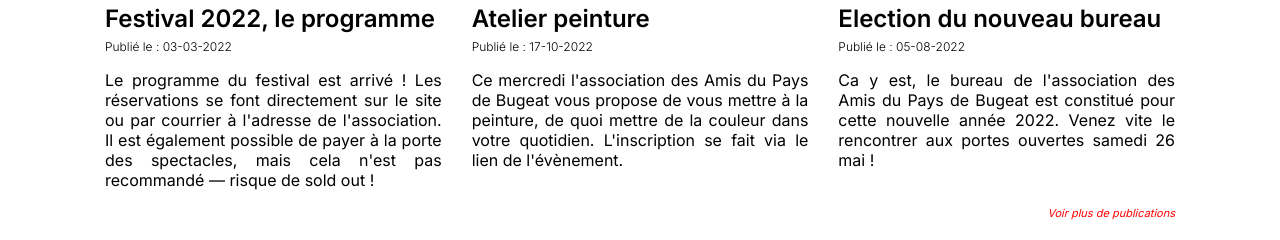
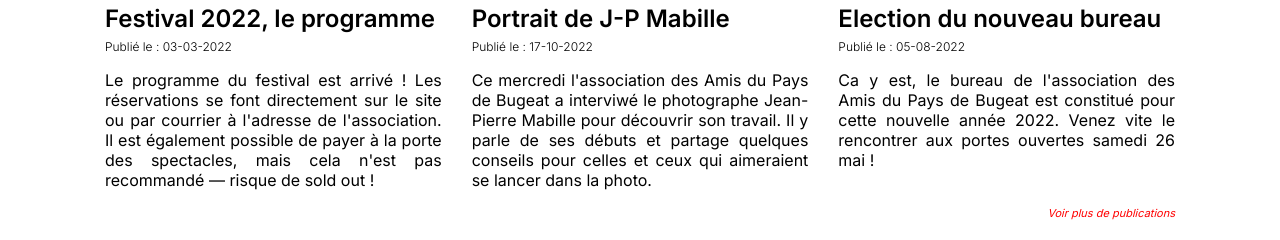
Before and after one commit to elarchi/lesamisdebugeat, a React (Create React App) app: page /home in a window 1280 px wide. Shown: the part 1725-1965 px from the top of the page. Built offline with nearby package versions, Linux system fonts and the light colour scheme.

Commit message:
css homepage done

```diff
--- a/src/pages/Home/Home.js
+++ b/src/pages/Home/Home.js
@@ -41,10 +41,10 @@ const Home = () => {
       url: "https://res.cloudinary.com/dn7zdnm89/image/upload/v1653562048/lesAmisDuPaysDeBugeat/affiche-festival_yugxq2.png",
     },
     middle: {
-      title: "Atelier peinture",
+      title: "Portrait de J-P Mabille",
       date: "Publié le : 17-10-2022",
-      text: "Ce mercredi l'association des Amis du Pays de Bugeat vous propose de vous mettre à la peinture, de quoi mettre de la couleur dans votre quotidien. L'inscription se fait via le lien de l'évènement.",
-      url: "https://res.cloudinary.com/dn7zdnm89/image/upload/v1653503433/lesAmisDuPaysDeBugeat/L1000383_omdo8o.png",
+      text: "Ce mercredi l'association des Amis du Pays de Bugeat a interviwé le photographe Jean-Pierre Mabille pour découvrir son travail. Il y parle de ses débuts et partage quelques conseils pour celles et ceux qui aimeraient se lancer dans la photo.",
+      url: "https://res.cloudinary.com/dn7zdnm89/image/upload/v1653503459/lesAmisDuPaysDeBugeat/L1000389_eegkuy.png",
     },
     right: {
       title: "Election du nouveau bureau",
```
